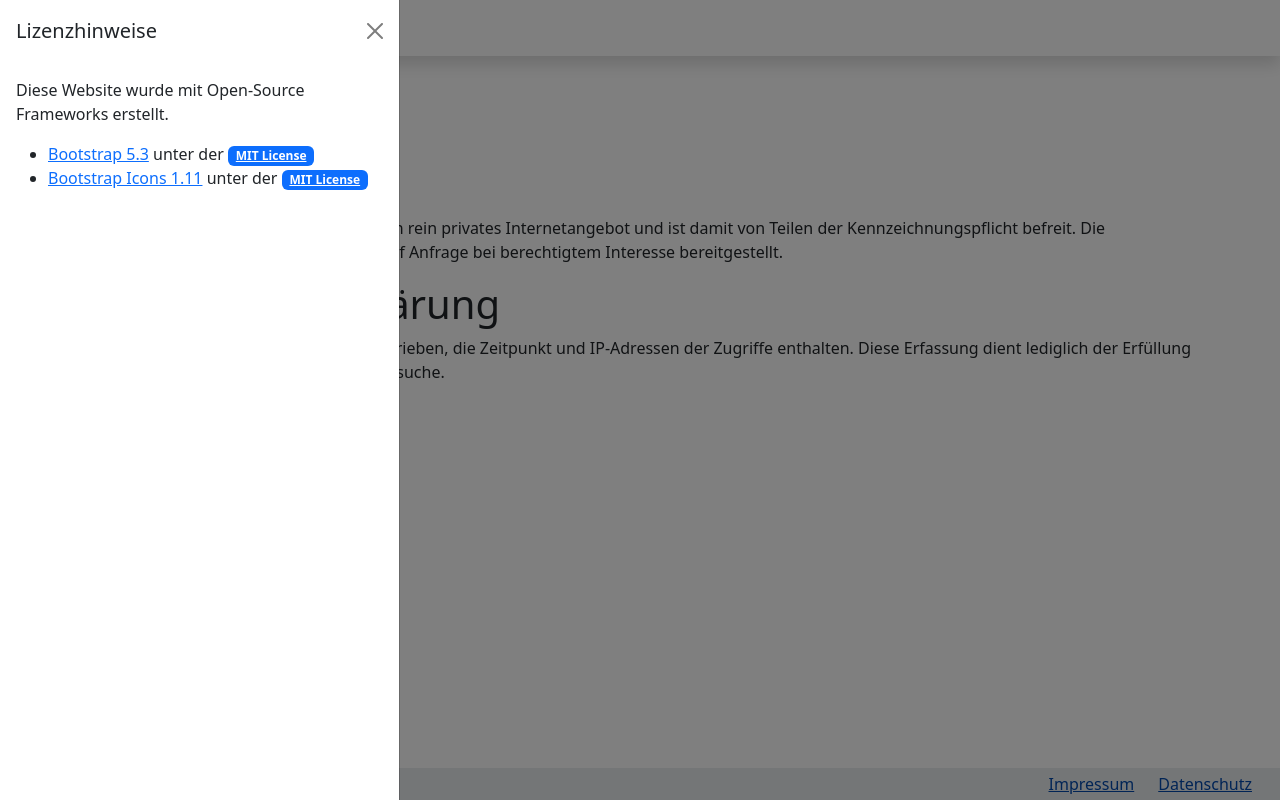
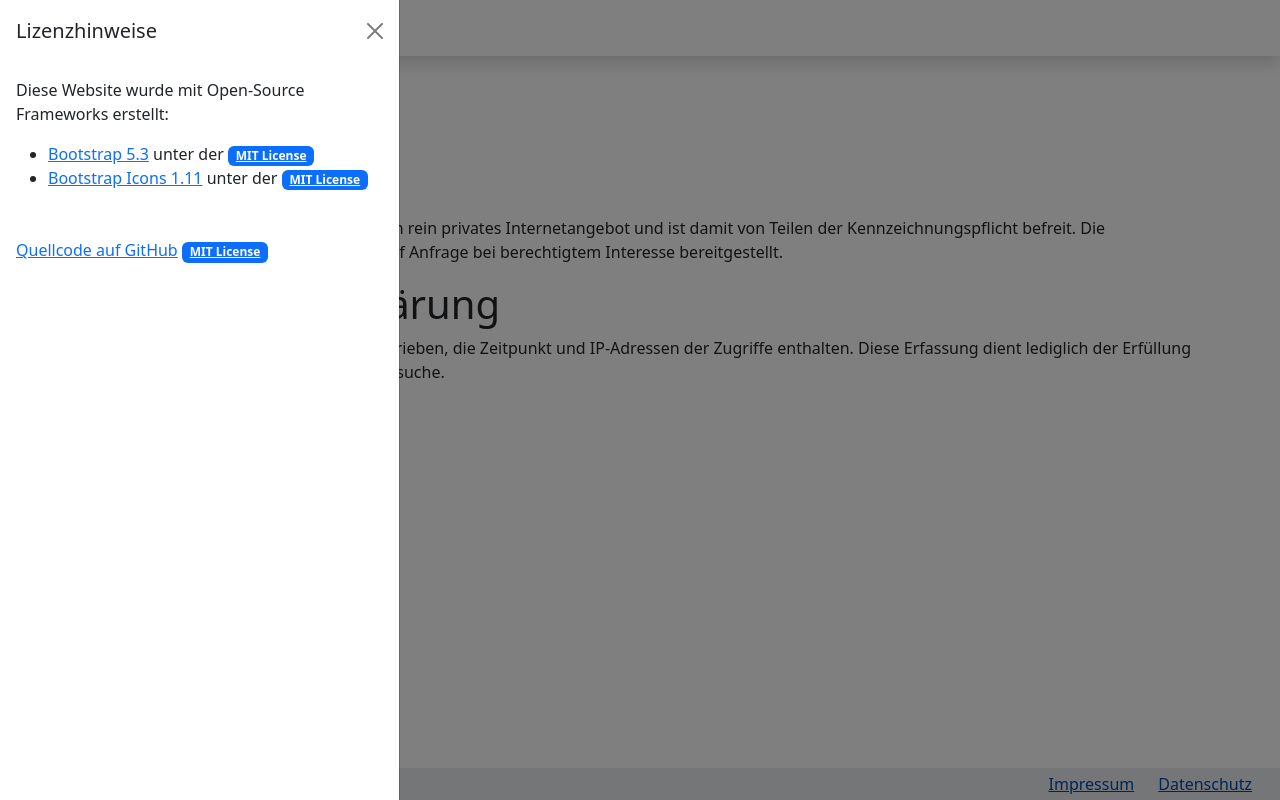
Before and after one commit to blackfisch/rico-goldhardt.de, a plain HTML site: page impressum.html in a window 1280 px wide. Both pictures are taken after a click on the link "Lizenzhinweise". Drawn offline with nearby package versions, Linux system fonts and the light colour scheme.

Commit message:
Add License disclaimer

```diff
--- a/impressum.html
+++ b/impressum.html
@@ -67,18 +67,26 @@
             </div>
             <div class="offcanvas-body">
                 <p>
-                    Diese Website wurde mit Open-Source Frameworks erstellt.
+                    Diese Website wurde mit Open-Source Frameworks erstellt:
                 </p>
                 <ul>
                     <li><a href="https://getbootstrap.com" target="_blank">Bootstrap 5.3</a> unter der <a
                             href="https://getbootstrap.com/docs/5.3/about/license" target="_blank"
-                            class="badge text-bg-primary">MIT License</a>
+                            class="badge text-bg-primary">MIT
+                            License</a>
                     </li>
                     <li><a href="https://icons.getbootstrap.com/" target="_blank">Bootstrap Icons 1.11</a> unter der
                         <a href="https://github.com/twbs/icons/blob/v1.11.3/LICENSE" target="_blank"
-                            class="badge text-bg-primary">MIT License</a>
+                            class="badge text-bg-primary">MIT
+                            License</a>
                     </li>
                 </ul>
+                <p class="mt-5">
+                    <a href="https://github.com/blackfisch/rico-goldhardt.de" target="_blank">Quellcode auf GitHub</a>
+                    <a href="https://github.com/blackfisch/rico-goldhardt.de/blob/master/LICENSE" target="_blank"
+                        class="badge text-bg-primary">MIT
+                        License</a>
+                </p>
             </div>
         </div>
 
```
Also changed, not shown: index.html (+7 -1 lines), 1 other file.
